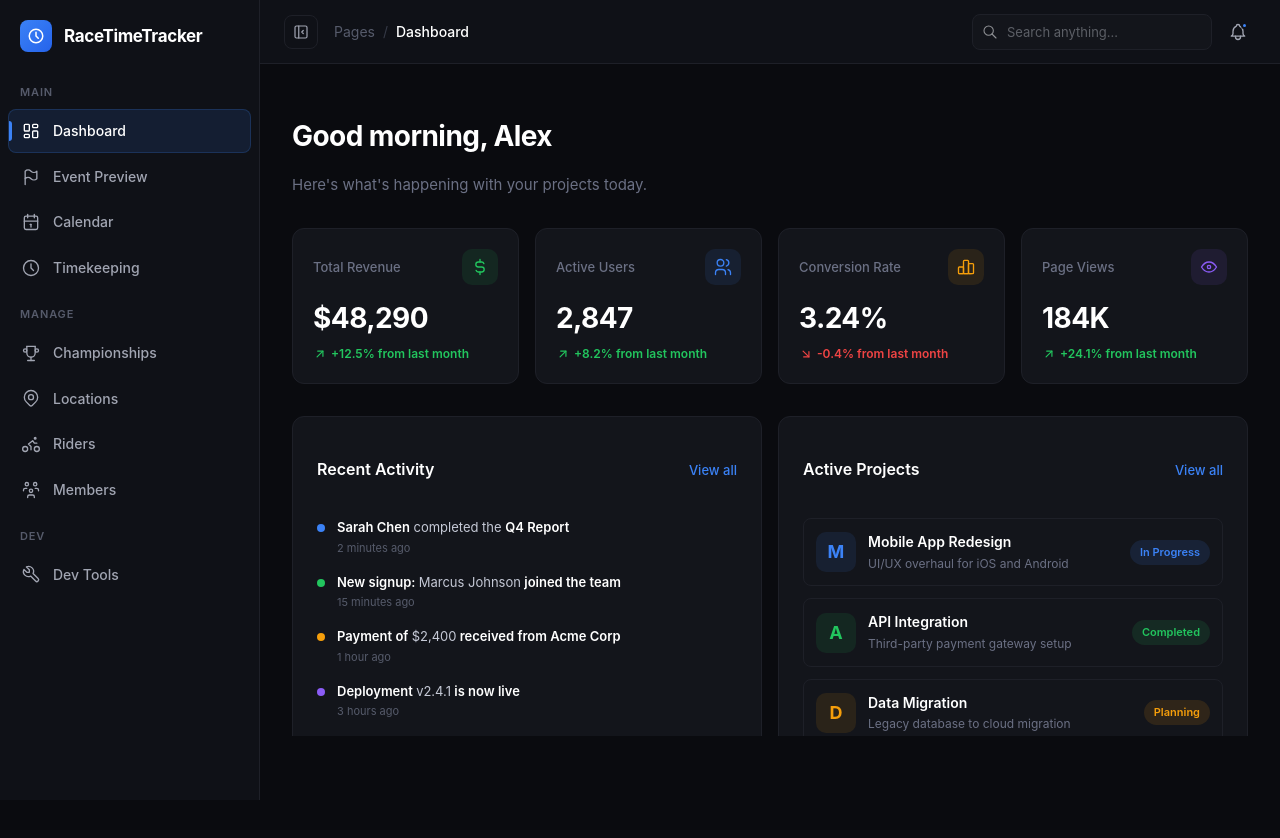
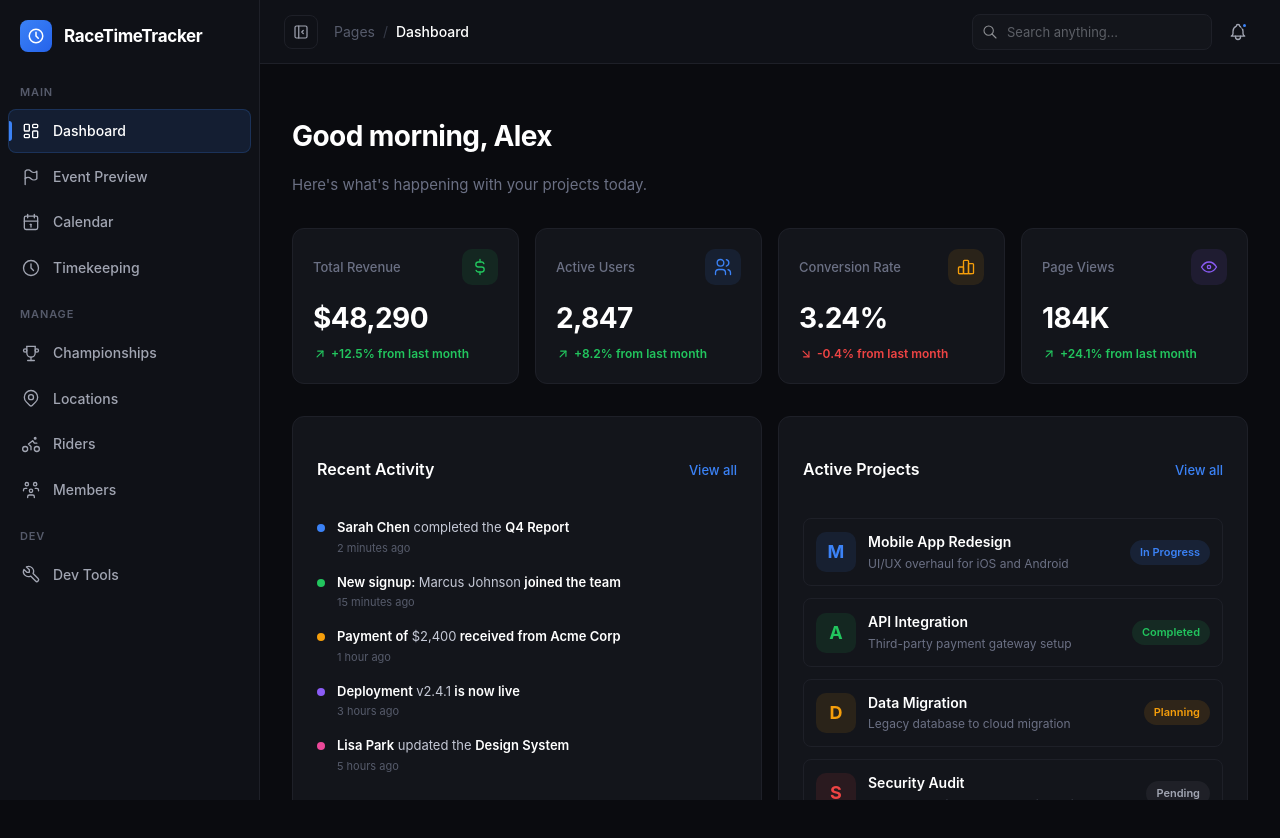
Before and after one commit to tikoflano/racetimetracker, a React (Vite) app in the folder client2/: page / in a window 1280 px wide. Shown: the top 838 px of the page. Before the commit the page ends 800 px from the top, so only its background shows below. Built offline with nearby package versions, Linux system fonts and the light colour scheme; no server answers; what spacetimedb would draw is missing.

Commit message:
style: adjust MainContent styles for improved layout
Update margin and padding in MainContent.module.css to enhance the layout, ensuring better content display and user experience.

```diff
--- a/client2/src/components/main-content/MainContent.module.css
+++ b/client2/src/components/main-content/MainContent.module.css
@@ -1,7 +1,8 @@
 .main {
   margin-left: var(--content-offset);
+  margin-top: 64px;
   height: calc(100vh - 64px);
-  padding: 96px 32px 32px;
+  padding: 32px;
   overflow-y: auto;
   transition: margin-left 280ms cubic-bezier(0.4, 0, 0.2, 1);
   background-color: #0a0b0f;
```
